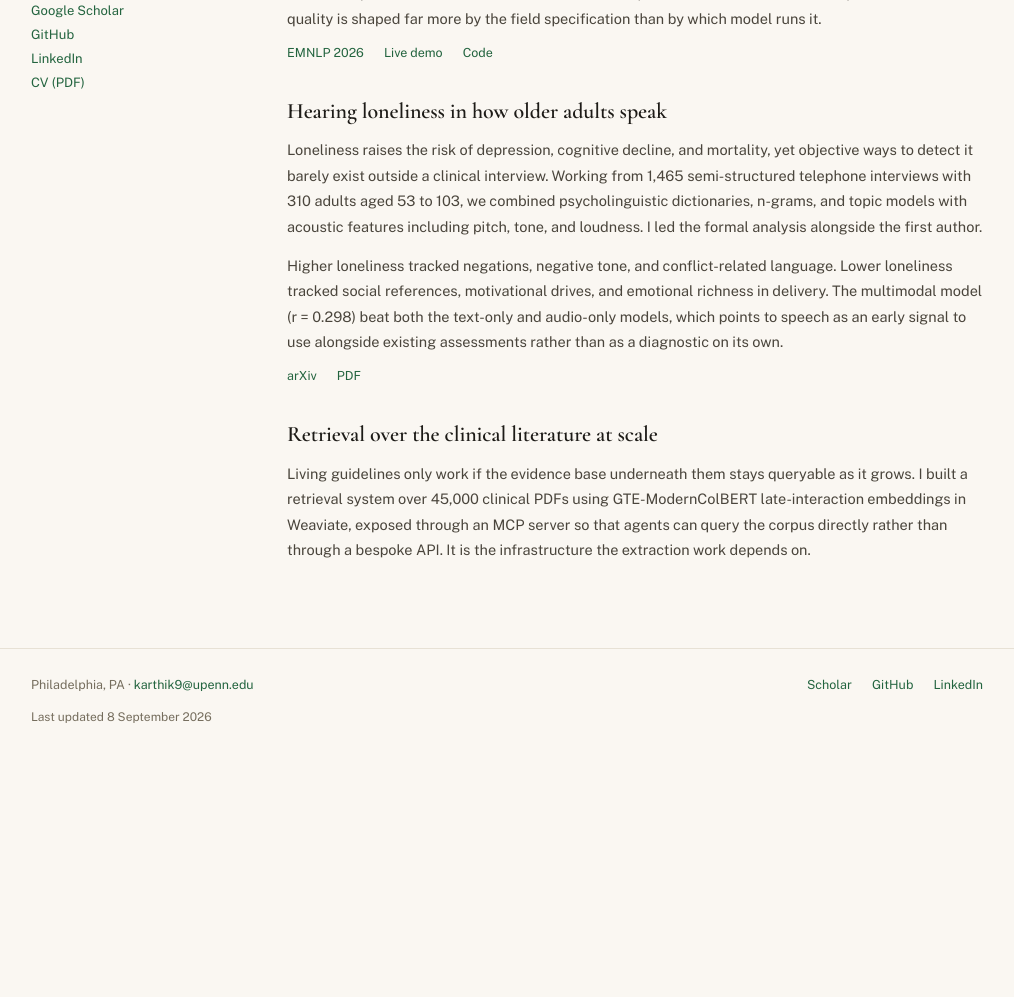
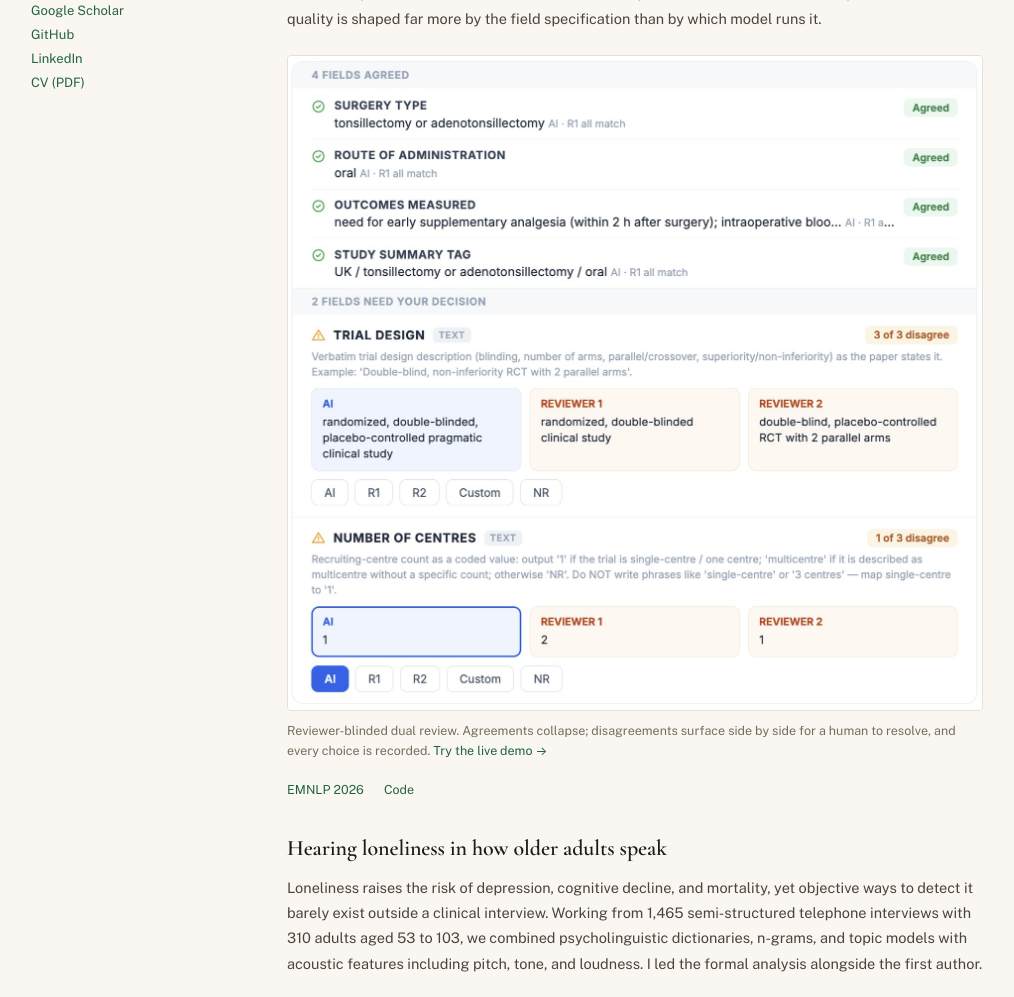
Before and after one commit to karthik-strikes/karthik-strikes.github.io, a plain HTML site: page research.html in a window 1280 px wide. Shown: the part 433-1430 px from the top of the page, without its empty margins (133-1147 px from the left). Before the commit the page ends 1213 px from the top, so only its background shows below. Drawn offline with nearby package versions, Linux system fonts and the light colour scheme.

Commit message:
Add the EviStreams adjudication figure, linked to the live demo
Pulled from Figure 4 of the EMNLP paper: four fields where the AI and both
reviewers agree, two surfaced for the adjudicator. The image and its caption
both link to evistreams.com/demo, so the figure is the doorway rather than
a substitute for it.

Removed the now-duplicated Live demo link from the row underneath.

```diff
--- a/assets/site.css
+++ b/assets/site.css
@@ -114,6 +114,14 @@ img{max-width:100%}
 .chip-id .v{background:var(--accent);color:#fff}
 .chip-id:hover .v{background:var(--ink)}
 
+/* figures */
+.fig{margin:24px 0 0}
+.fig img{display:block;width:100%;height:auto;background:#fff;
+         border:1px solid var(--rule);border-radius:4px;transition:border-color .15s ease}
+.fig a:hover img{border-color:var(--accent-soft)}
+.fig figcaption{font-size:12.5px;line-height:1.65;color:var(--dim);margin-top:10px}
+.fig + .links{margin-top:20px}
+
 /* news type tags */
 .ntag{display:inline-block;font-family:ui-monospace,SFMono-Regular,Menlo,monospace;
       font-size:10.5px;line-height:1;background:var(--accent-wash);color:var(--accent);
--- a/research.html
+++ b/research.html
@@ -71,9 +71,16 @@
         <h3>Keeping systematic reviews auditable when AI does the extraction</h3>
         <p>Systematic reviews sit underneath clinical guidelines, and their authority comes from protocol: two reviewers extract every study independently, an adjudicator settles disagreements, and each value stays traceable to the passage it came from. That protocol is also what makes naive LLM assistance unusable, however good the model is.</p>
         <p>EviStreams is a no-code platform that inserts human judgment at three points instead of one. A domain expert defines typed fields rather than prompts, approves a structured decomposition before any code runs, then resolves a reviewer-blinded dual review into an auditable consensus export. Evaluating four clinical corpora across three frontier model families produced the result I did not expect: extraction quality is shaped far more by the field specification than by which model runs it.</p>
+        <figure class="fig">
+          <a href="https://evistreams.com/demo" target="_blank" rel="noopener noreferrer">
+            <img src="assets/evistreams-review.jpg" width="1400" height="1319" loading="lazy"
+                 alt="The EviStreams adjudication screen. Four fields where the AI and both reviewers agreed are collapsed and marked Agreed. Two fields needing a decision are expanded, each showing the AI value, Reviewer 1 value and Reviewer 2 value side by side with buttons to accept one, enter a custom value, or mark it not reported.">
+          </a>
+          <figcaption>Reviewer-blinded dual review. Agreements collapse; disagreements surface side by side for a human to resolve, and every choice is recorded. <a href="https://evistreams.com/demo" target="_blank" rel="noopener noreferrer">Try the live demo &rarr;</a></figcaption>
+        </figure>
+
         <div class="links">
           <a href="publications.html">EMNLP 2026</a>
-          <a href="https://evistreams.com/demo" target="_blank" rel="noopener noreferrer">Live demo</a>
           <a href="https://github.com/karthik-strikes/evistream_backend" target="_blank" rel="noopener noreferrer">Code</a>
         </div>
       </article>
```
Also changed, not shown: assets/evistreams-review.jpg (added).
